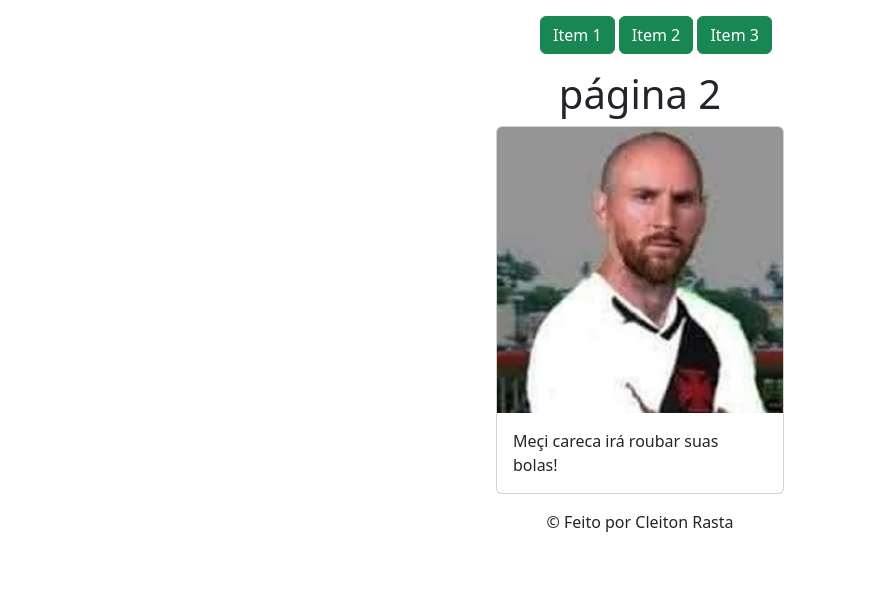
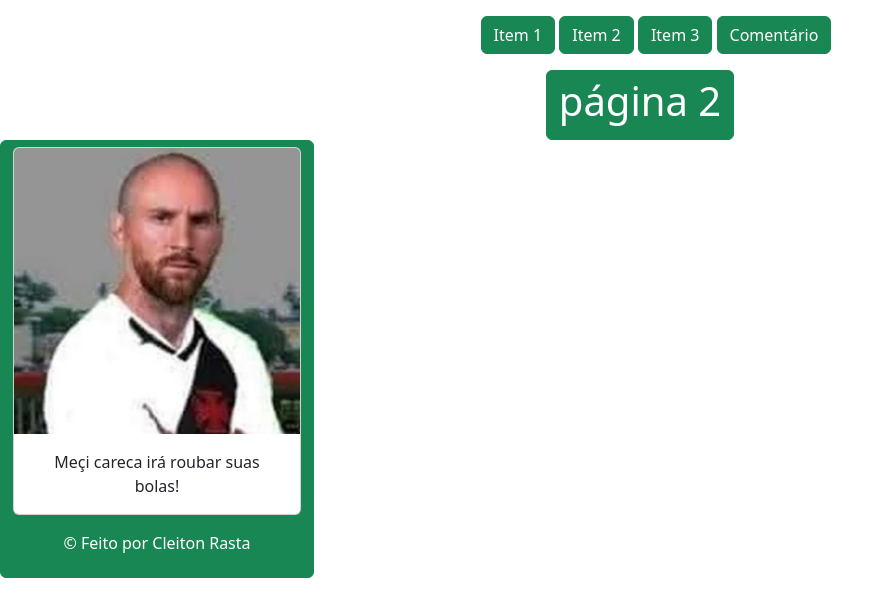
Before and after one commit to VictorEhzz/MeuNovoSite-vitu-2b, a plain HTML site: page item2.html in a window 1280 px wide. Shown: the whole page, without its empty margins (0-894 px from the left). Drawn offline with nearby package versions, Linux system fonts and the light colour scheme.

Commit message:
Update item2.html

```diff
--- a/item2.html
+++ b/item2.html
@@ -20,6 +20,8 @@
                 <a type="button" class="btn btn-success"  href="Item3.html">
                     <li class="menu">Item 3</li>
                 </a>
+                   <a type="button" class="btn btn-success"  href="comentario.html">
+                    <li class="menu">Comentário</li
             </ul>
         </nav>
         <h1>página 2</h1>
```
